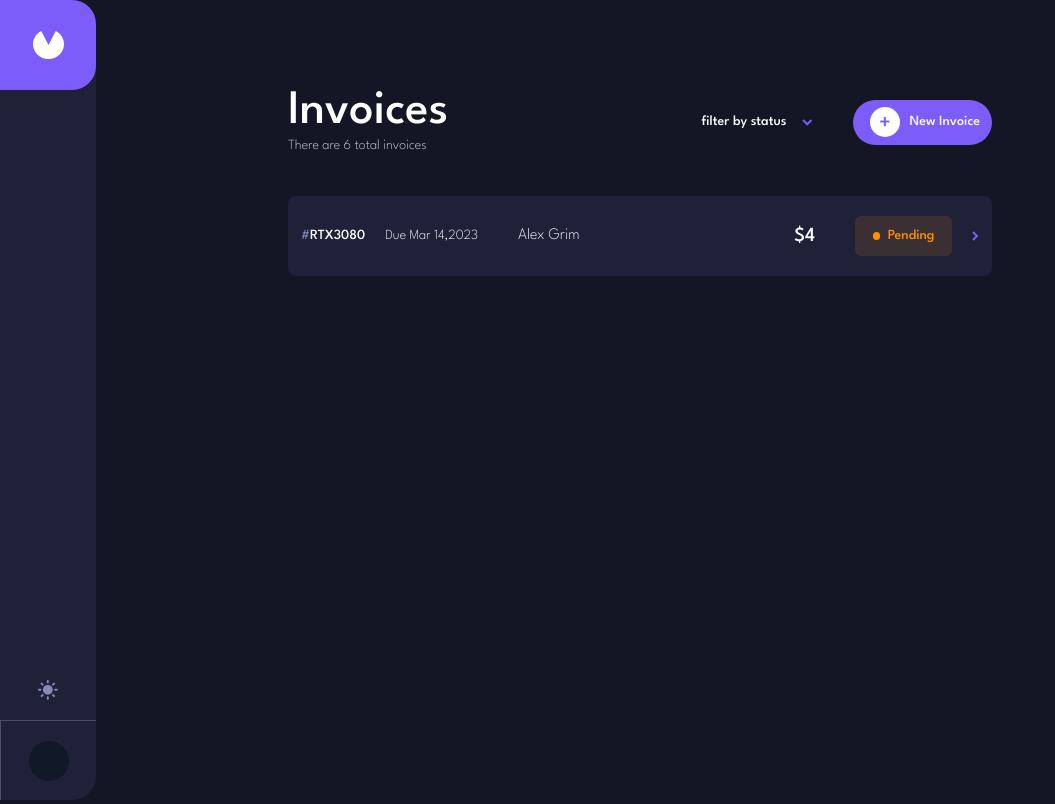
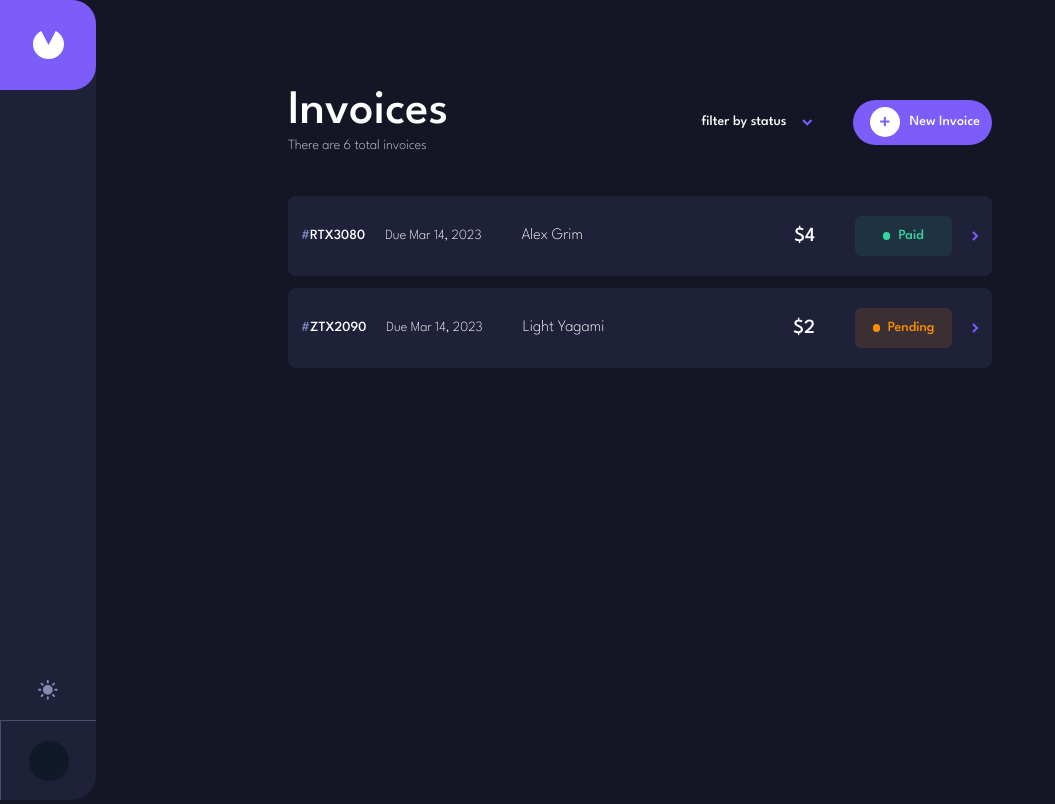
Before and after one commit to gio-palagashvili/invoice-app, a React (Vite) app in the folder frontend/: page / in a window 1280 px wide. Shown: the whole page, without its empty margins (0-1055 px from the left). Built offline with nearby package versions, Linux system fonts and the light colour scheme.

Commit message:
invoice status bug fix

```diff
--- a/frontend/src/App.jsx
+++ b/frontend/src/App.jsx
@@ -16,18 +16,39 @@ const App = () => {
       clientName: "Alex grim",
       clientEmail: "girgi1201@gnail.com",
       date: "Feb 14, 2023",
-      due: "mar 14,2023",
-      status: "pending",
+      due: "mar 14, 2023",
+      status: "paid",
       itemList: [{ itemName: "thing", qty: 2, price: 2 }],
       total: 4,
+    },
+    {
+      id: "ZTX2090",
+      billingAddress: "8 McCullough Dr, U126363",
+      city: "New Castle",
+      postCode: "19726",
+      country: "United States",
+      description: "asl",
+      clientName: "light yagami",
+      clientEmail: "girgi1201@gnail.com",
+      date: "Feb 14, 2023",
+      due: "mar 14, 2023",
+      status: "pending",
+      itemList: [{ itemName: "lol", qty: 1, price: 2 }],
+      total: 2,
     },
   ]);
 
   const setInvoiceStatus = (id, status) => {
-    let invoice = invoices.find((invoice) => invoice.id === id);
-    invoice.status = status;
-    setInvoices([...invoices, invoice]);
+    let invoicesTemp = invoices;
+    invoicesTemp = invoicesTemp.map((invoice) => {
+      if (invoice.id == id) {
+        invoice.status = status;
+      }
+      return invoice;
+    });
+    setInvoices(invoicesTemp);
   };
+
   const removeInvoice = (id) => {
     let newArr = invoices;
     newArr.splice(
--- a/frontend/src/components/invoice/Invoices.jsx
+++ b/frontend/src/components/invoice/Invoices.jsx
@@ -72,7 +72,7 @@ const Invoices = () => {
                     whileInView={{ opacity: 1, scale: 1 }}
                     viewport={{ once: true }}
                   >
-                    <Link to={"invoice/RTX3080"}>
+                    <Link to={`invoice/${invoice.id}`}>
                       <Invoice
                         id={invoice.id}
                         due={invoice.due}
--- a/frontend/src/components/invoice/bits/InvoiceDetail.jsx
+++ b/frontend/src/components/invoice/bits/InvoiceDetail.jsx
@@ -23,7 +23,6 @@ const InvoiceDetail = (props) => {
       navigate("../");
     }
   }, []);
-
   return (
     <motion.div
       initial={{ opacity: 0 }}
```
